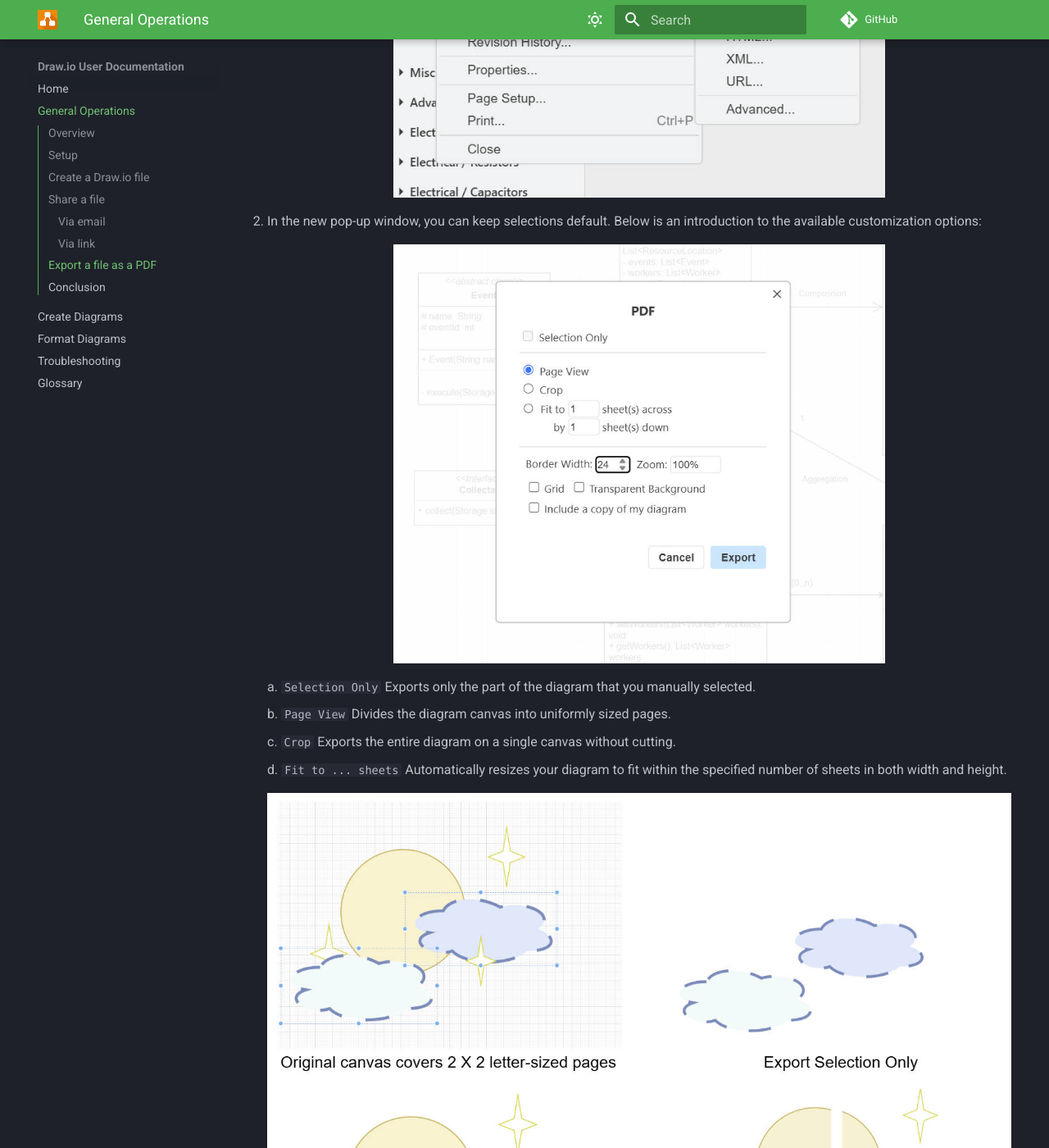
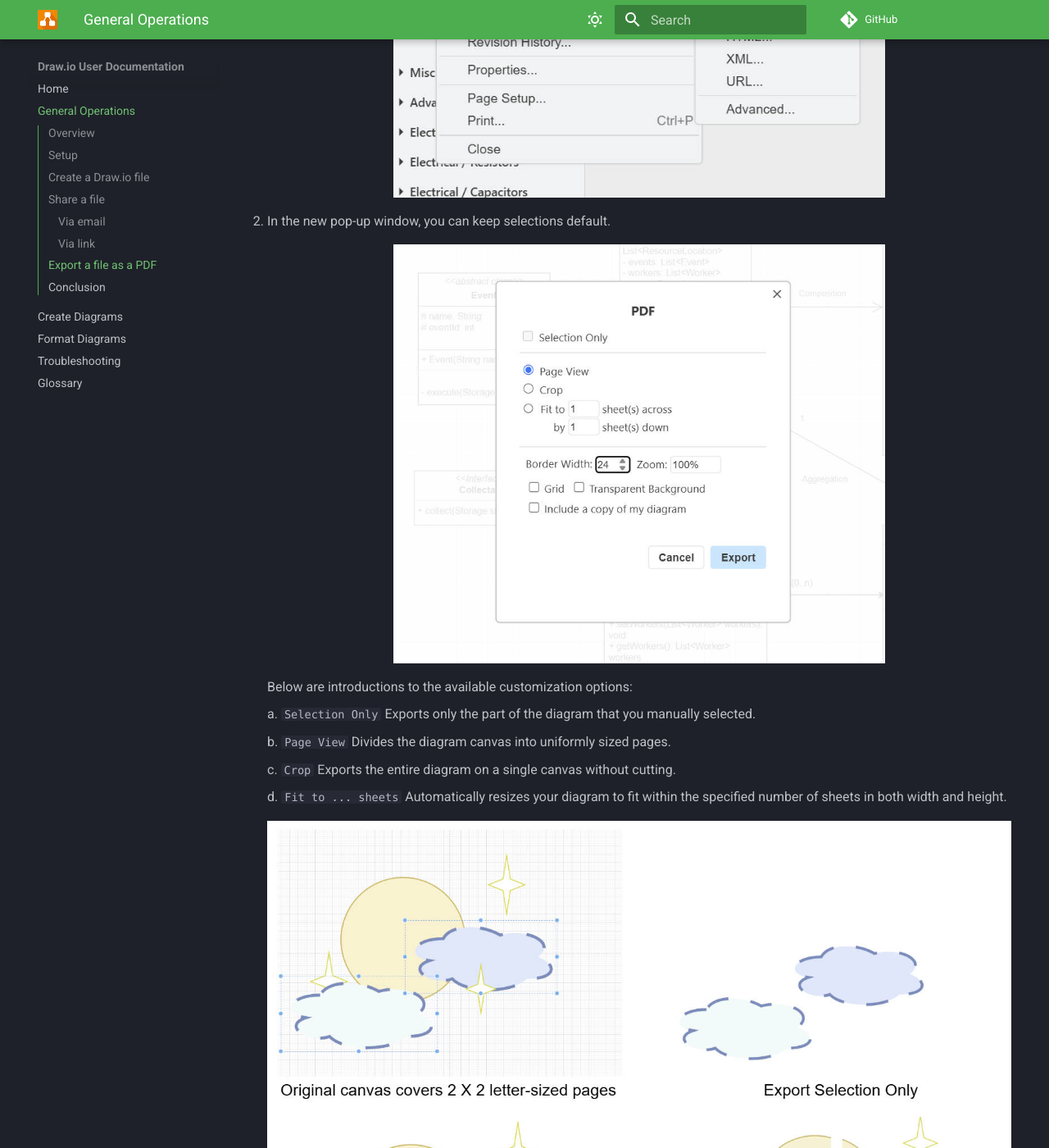
Before and after one commit to zoeyj3/2216_documentation, an MkDocs documentation site: the page built from docs/general-operations.md, in a window 1280 px wide and 1400 px high, scrolled down 8781 px. Shown: the whole window at 82% size. Built offline with MkDocs 1.6.1 and Material for MkDocs 9.7.7, drawn with Linux system fonts in a browser that asks for light colours; emoji names are drawn with the system emoji font; some web fonts are replaced; comment, search, counter and statistics services are not loaded.

Commit message:
Fix wording

```diff
--- a/docs/general-operations.md
+++ b/docs/general-operations.md
@@ -131,11 +131,13 @@
       ![Shape panel](assets/general-operations/save_as.jpg){width="600"}
       </figure>
 
-2. In the new pop-up window, you can keep selections default. Below is an introduction to the available customization options:
+2. In the new pop-up window, you can keep selections default.
 
       <figure markdown>
       ![Shape panel](assets/general-operations/pdf_export.jpg){width="600"}
       </figure>
+
+      Below are introductions to the available customization options:
 
       a. `Selection Only` Exports only the part of the diagram that you manually selected.
 
```
